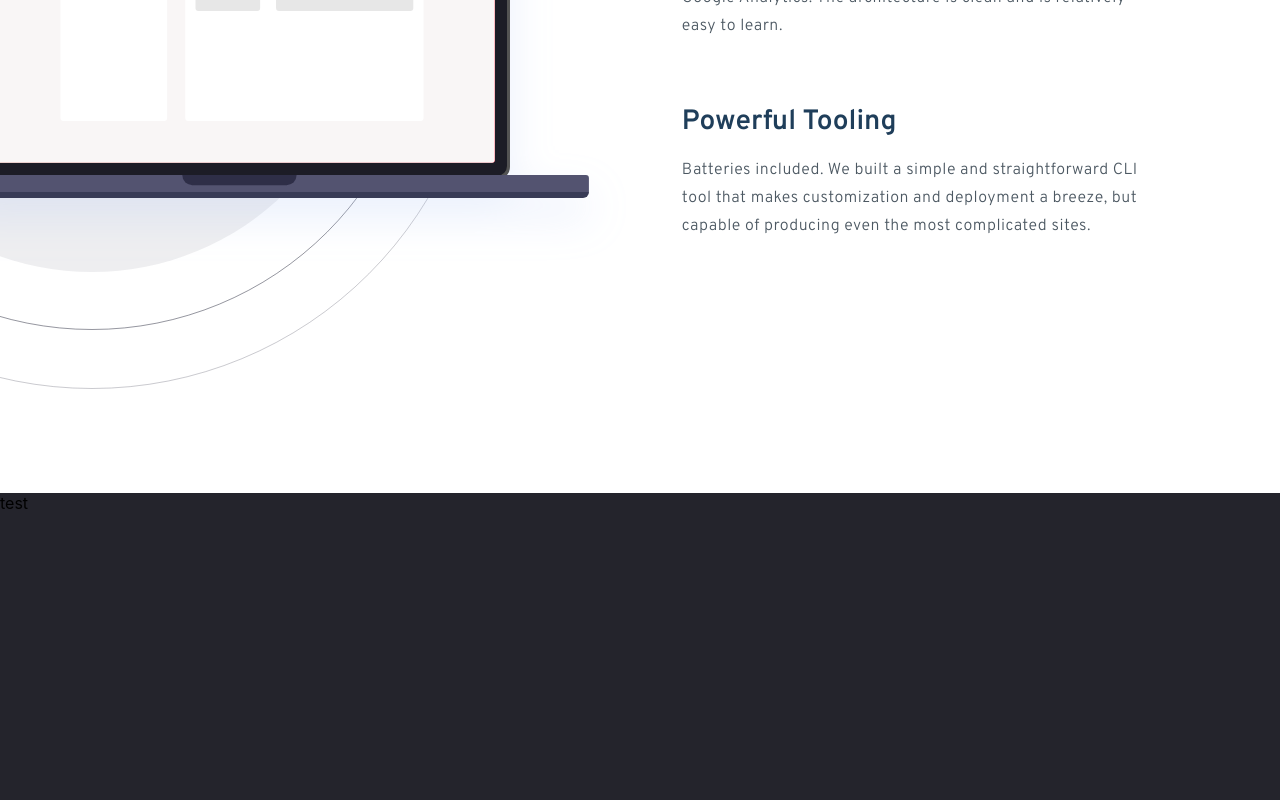
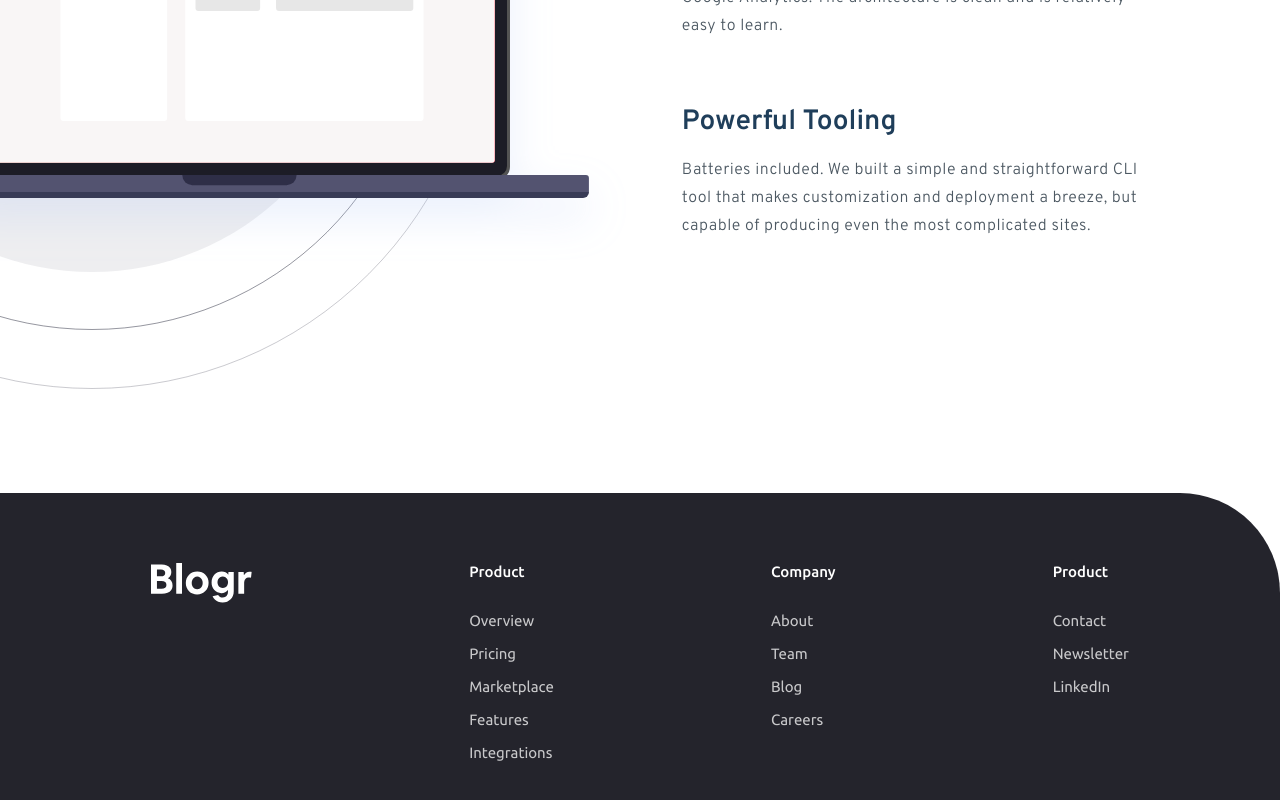
Before and after one commit to tkressma/blogr-landing-page, a React (Create React App) app: page / in a window 1280 px wide. Shown: the part 2480-3280 px from the top of the page. Built offline with nearby package versions, Linux system fonts and the light colour scheme.

Commit message:
Finish footer

```diff
--- a/src/components/Sections/Footer.js
+++ b/src/components/Sections/Footer.js
@@ -1,8 +1,35 @@
 import React from "react";
 import styles from "./Footer.module.css";
-
+import logo from "../../assets/logo.svg";
 const Footer = () => {
-  return <footer className={styles.footer}>test</footer>;
+  return (
+    <footer className={styles.footer}>
+      <div className={styles["footer__container"]}>
+        <img src={logo} className={styles.logo} />
+        <ul>
+          <li className={styles["list__title"]}>Product</li>
+          <li className={styles["list__item"]}>Overview</li>
+          <li className={styles["list__item"]}>Pricing</li>
+          <li className={styles["list__item"]}>Marketplace</li>
+          <li className={styles["list__item"]}>Features</li>
+          <li className={styles["list__item"]}>Integrations</li>
+        </ul>
+        <ul>
+          <li className={styles["list__title"]}>Company</li>
+          <li className={styles["list__item"]}>About</li>
+          <li className={styles["list__item"]}>Team</li>
+          <li className={styles["list__item"]}>Blog</li>
+          <li className={styles["list__item"]}>Careers</li>
+        </ul>
+        <ul>
+          <li className={styles["list__title"]}>Product</li>
+          <li className={styles["list__item"]}>Contact</li>
+          <li className={styles["list__item"]}>Newsletter</li>
+          <li className={styles["list__item"]}>LinkedIn</li>
+        </ul>
+      </div>
+    </footer>
+  );
 };
 
 export default Footer;
--- a/src/components/Sections/Footer.module.css
+++ b/src/components/Sections/Footer.module.css
@@ -1,13 +1,69 @@
 .footer {
   width: 100%;
-  height: 900px;
   background-color: #24242c;
+  border-top-right-radius: 100px;
+  margin-top: 100px;
+  font-weight: 500;
+  font-size: 18px;
+  color: #ffffff;
+  font-family: "Ubuntu", sans-serif;
+}
 
-  margin-top: 100px;
+.logo {
+  height: 40px;
+  width: fit-content;
+  margin-bottom: 35px;
+}
+
+.footer__container {
+  width: 76.39%;
+  max-width: 1100px;
+  margin: 0 auto;
+  padding: 75px 0;
+  display: flex;
+  flex-direction: column;
+  justify-content: space-between;
+  align-items: center;
+  text-align: center;
+}
+
+.footer__container > ul {
+  list-style-type: none;
+}
+
+.list__title {
+  margin-bottom: 2rem;
+  margin-top: 40px;
+}
+
+.list__item {
+  margin-bottom: 1rem;
+  opacity: 75%;
+  font-weight: normal;
 }
 
 @media (min-width: 600px) {
   .footer {
     height: 359px;
+    padding: 70px 0;
+    font-size: 15px;
+  }
+
+  .footer__container {
+    width: 76.39%;
+    max-width: 1100px;
+    margin: 0 auto;
+    padding: 0;
+    flex-direction: row;
+    text-align: initial;
+    align-items: inherit;
+  }
+
+  .logo {
+    margin-bottom: none;
+  }
+
+  .list__title {
+    margin-top: 0;
   }
 }
```
